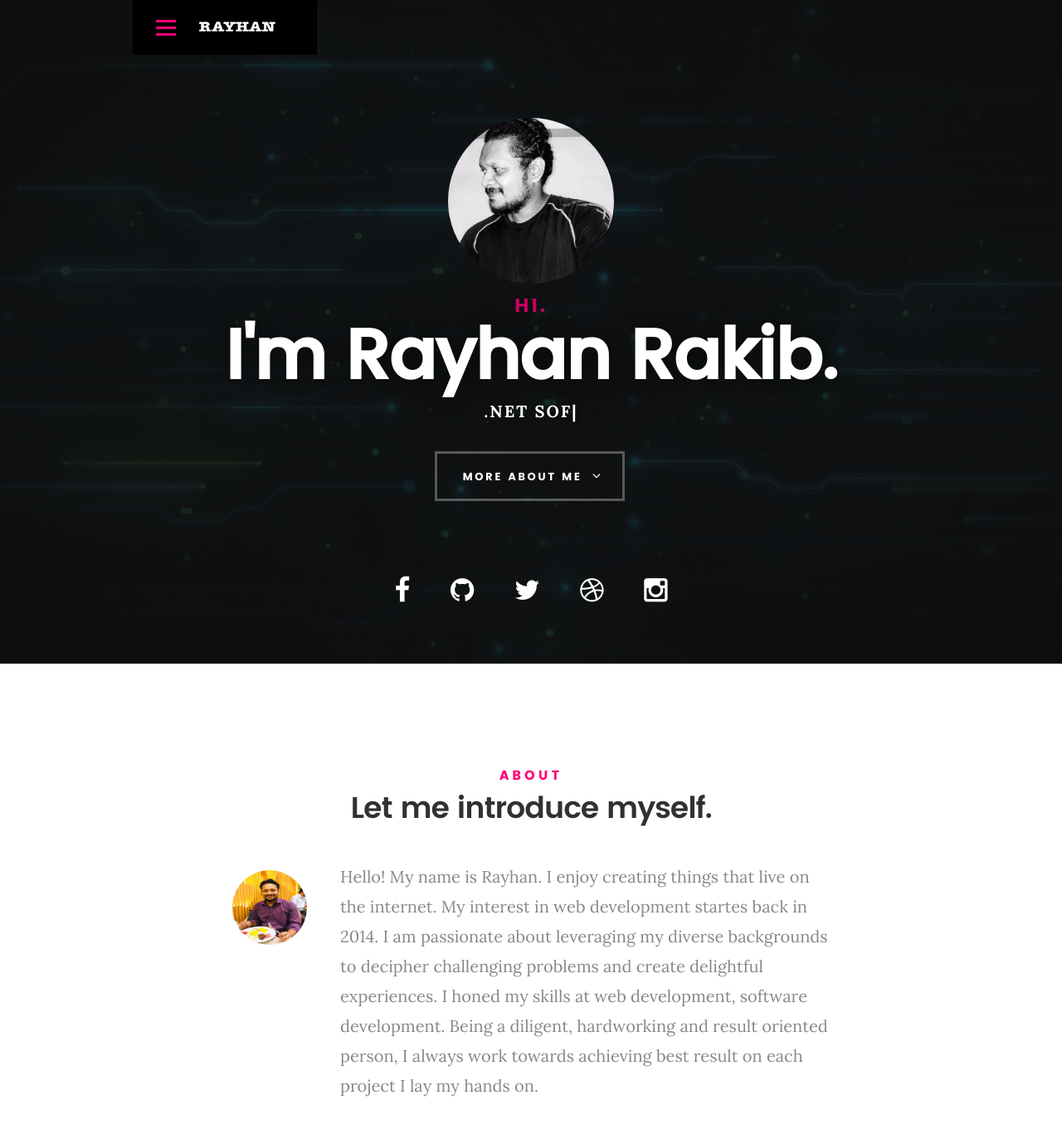
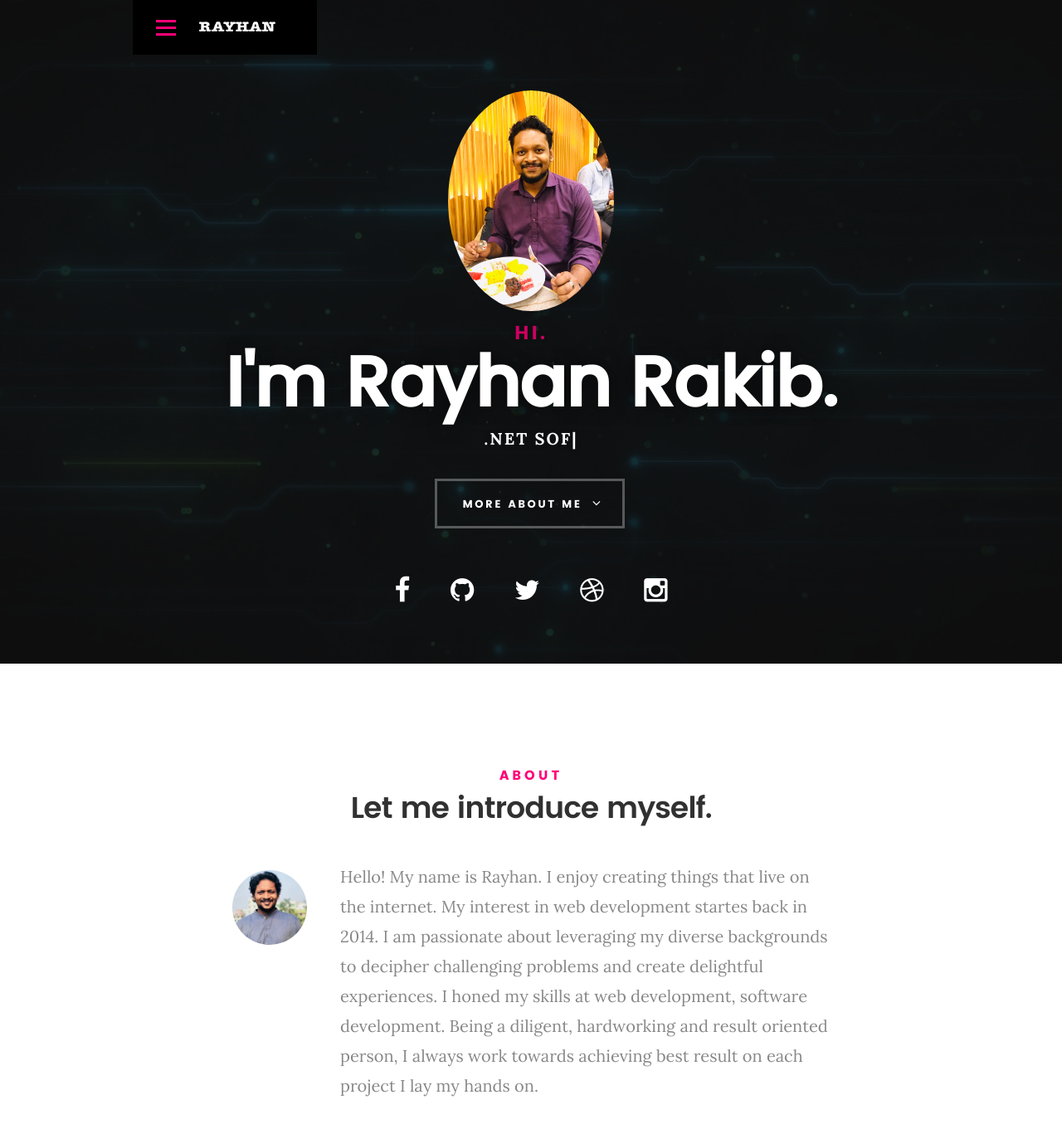
Before and after one commit to coderRayhan/personalPortfolio, a website: page index.html in a window 1280 px wide. Shown: the top 1361 px of the page at 83% size. Drawn offline with nearby package versions, Linux system fonts and the light colour scheme; files whose address does not match are found by name.

Commit message:
new profile pic added

```diff
--- a/index.html
+++ b/index.html
@@ -65,7 +65,7 @@
 			<div class="row">
 
 				<div class="col-twelve">
-					<img src="images/IMG_6879.JPG" height="200" width="200"
+					<img src="images/dp.JPG" height="200" width="200"
 						style="border-radius: 70%; display:inline-block" alt="">
 					<h5>Hi.</h5>
 					<h1>I'm Rayhan Rakib.</h1>
@@ -110,7 +110,7 @@
 
 				<div class="intro-info">
 
-					<img src="images/dp.jpg" alt="Profile Picture">
+					<img src="images/profile-pic.jpg" alt="Profile Picture">
 
 					<p class="lead">Hello! My name is Rayhan. I enjoy creating things that live on the internet. My
 						interest in web development startes back in 2014. I am passionate about leveraging my diverse
```
